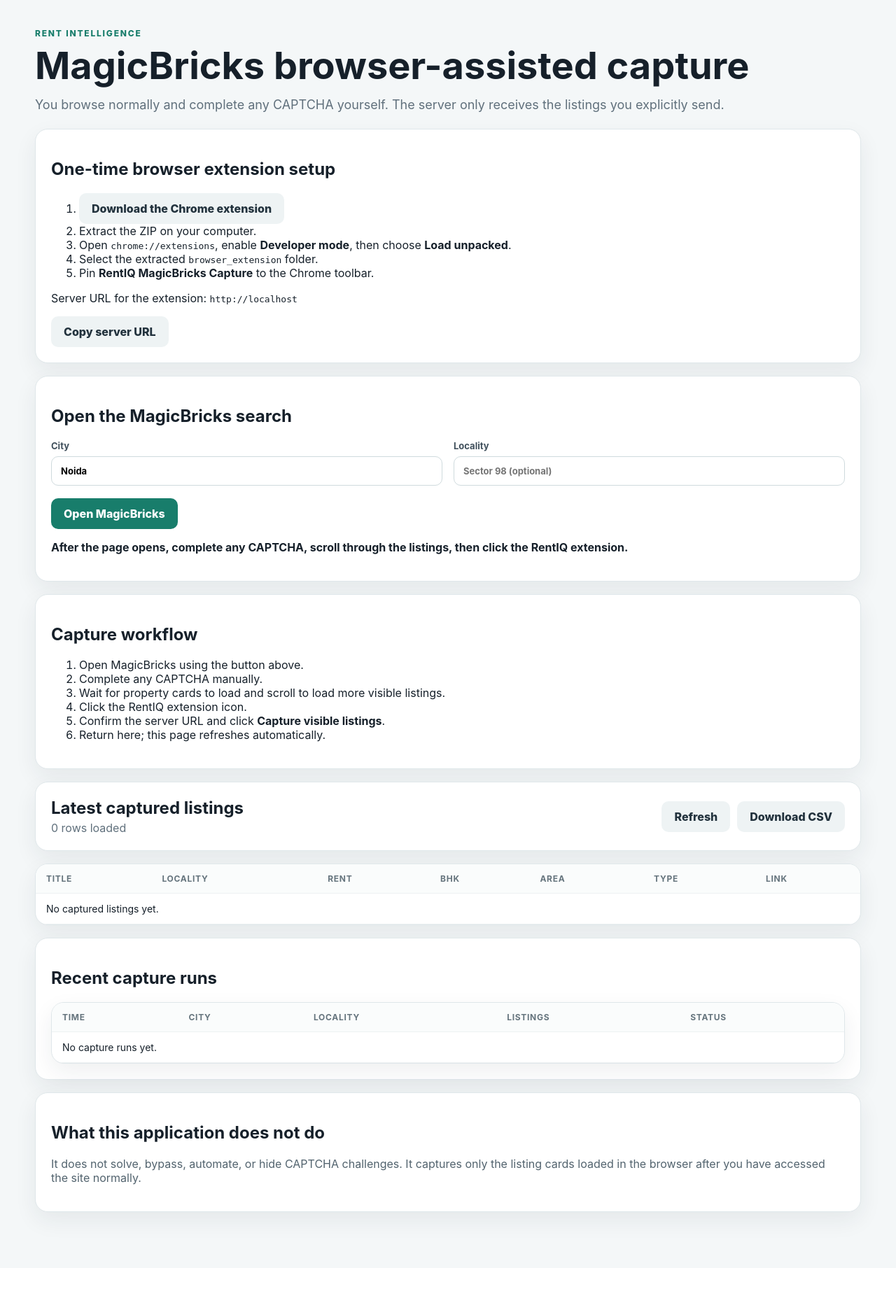
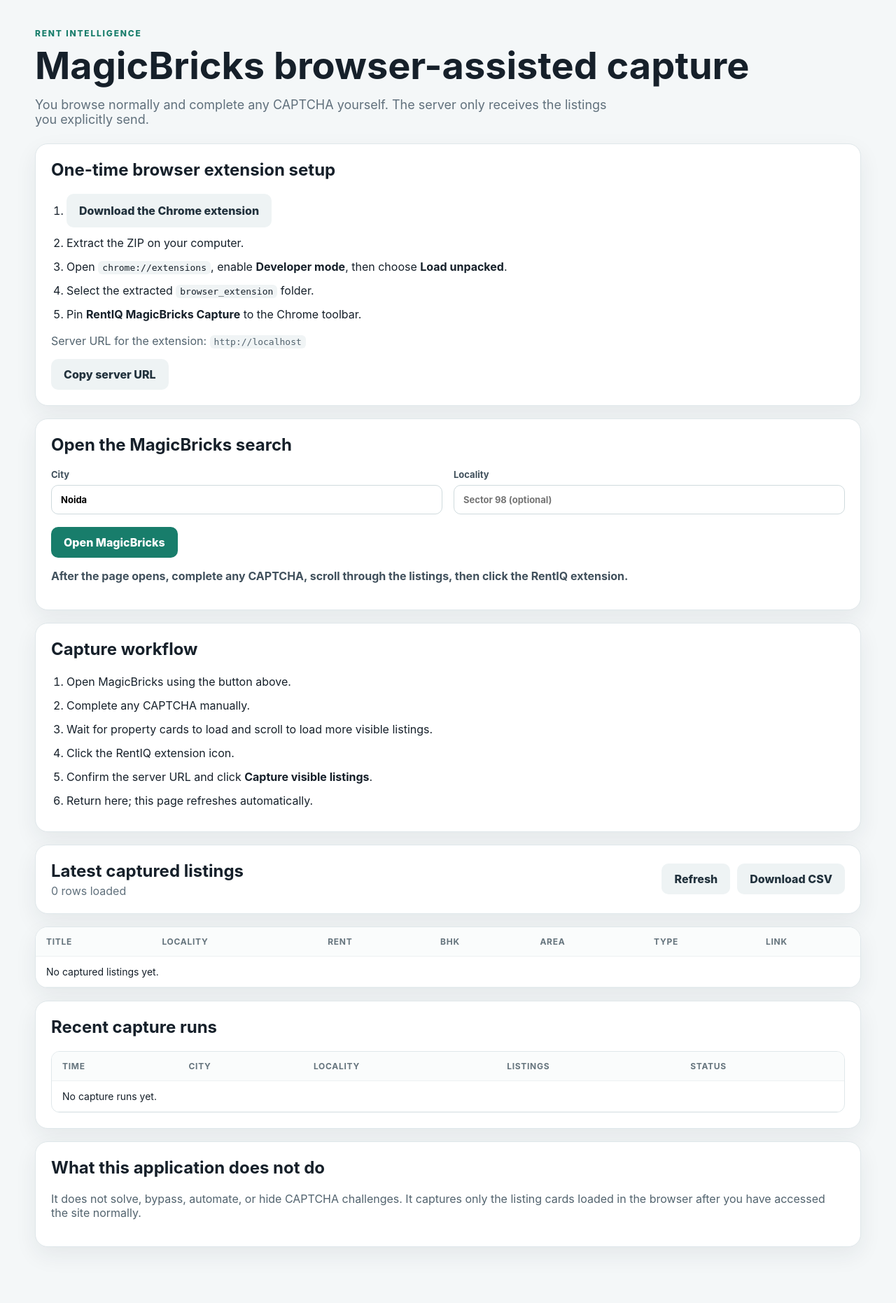
Before and after one commit to Abhishek5317/Rent_Scrapper, a Flask app: page / in a window 1280 px wide. Shown: the whole page at 70% size. Before the commit the page ends 1763 px from the top, so only its background shows below. Run offline with Flask 3, Linux system fonts and the light colour scheme; data that the repository does not hold is empty.

Commit message:
Style browser-assisted interface

```diff
--- a/server_ready_app/static/styles.css
+++ b/server_ready_app/static/styles.css
@@ -5,27 +5,34 @@ body { margin: 0; }
 header { margin-bottom: 24px; }
 .eyebrow { text-transform: uppercase; letter-spacing: .15em; font-size: 12px; font-weight: 800; color: #187d6b; }
 h1 { margin: 6px 0; font-size: clamp(32px, 5vw, 54px); line-height: 1; }
-.sub { color: #60707c; font-size: 18px; }
+h2 { margin-top: 0; }
+.sub { color: #60707c; font-size: 18px; max-width: 850px; }
 .panel, .table-wrap { background: white; border: 1px solid #dfe7ea; border-radius: 18px; box-shadow: 0 12px 32px rgba(28, 47, 57, .07); }
 .panel { padding: 22px; margin: 18px 0; }
-.grid { display: grid; grid-template-columns: repeat(auto-fit, minmax(190px, 1fr)); gap: 16px; }
+.grid { display: grid; grid-template-columns: repeat(auto-fit, minmax(220px, 1fr)); gap: 16px; }
 label { display: grid; gap: 7px; font-weight: 700; font-size: 13px; color: #40505c; }
-input, select { width: 100%; padding: 12px 13px; border: 1px solid #cfdadd; border-radius: 10px; font: inherit; background: white; }
+input { width: 100%; padding: 12px 13px; border: 1px solid #cfdadd; border-radius: 10px; font: inherit; background: white; }
 button, .download { border: 0; border-radius: 10px; padding: 12px 18px; font: inherit; font-weight: 800; cursor: pointer; text-decoration: none; display: inline-block; }
 button { margin-top: 18px; background: #187d6b; color: white; }
-button:disabled { opacity: .55; cursor: wait; }
 .secondary, .download { margin-top: 0; background: #eef3f4; color: #22323d; }
-.status { font-weight: 700; margin-bottom: 0; }
+.status { font-weight: 700; margin-bottom: 0; color: #40505c; }
 .error { color: #b42318; white-space: pre-wrap; }
 .actions { display: flex; justify-content: space-between; align-items: center; gap: 20px; }
 .actions h2 { margin: 0 0 4px; }
 .actions p { margin: 0; color: #60707c; }
-.button-row { display: flex; gap: 10px; }
+.button-row { display: flex; gap: 10px; flex-wrap: wrap; }
 .table-wrap { overflow-x: auto; }
-table { width: 100%; border-collapse: collapse; min-width: 900px; }
+.inner-table { box-shadow: none; border-radius: 12px; }
+table { width: 100%; border-collapse: collapse; min-width: 820px; }
 th, td { padding: 13px 15px; border-bottom: 1px solid #edf1f2; text-align: left; vertical-align: top; }
 th { font-size: 12px; text-transform: uppercase; letter-spacing: .06em; color: #65747d; background: #fafcfc; }
 td { font-size: 14px; }
 td a { color: #187d6b; font-weight: 800; }
-.notes p { color: #52636e; }
-@media (max-width: 680px) { .actions { align-items: flex-start; flex-direction: column; } }
+.notes p, .hint { color: #52636e; }
+.steps { margin: 0; padding-left: 22px; }
+.steps li { margin: 10px 0; line-height: 1.5; }
+code { padding: 2px 6px; background: #f0f4f5; border-radius: 6px; }
+@media (max-width: 680px) {
+  .actions { align-items: flex-start; flex-direction: column; }
+  .button-row { width: 100%; }
+}
```
